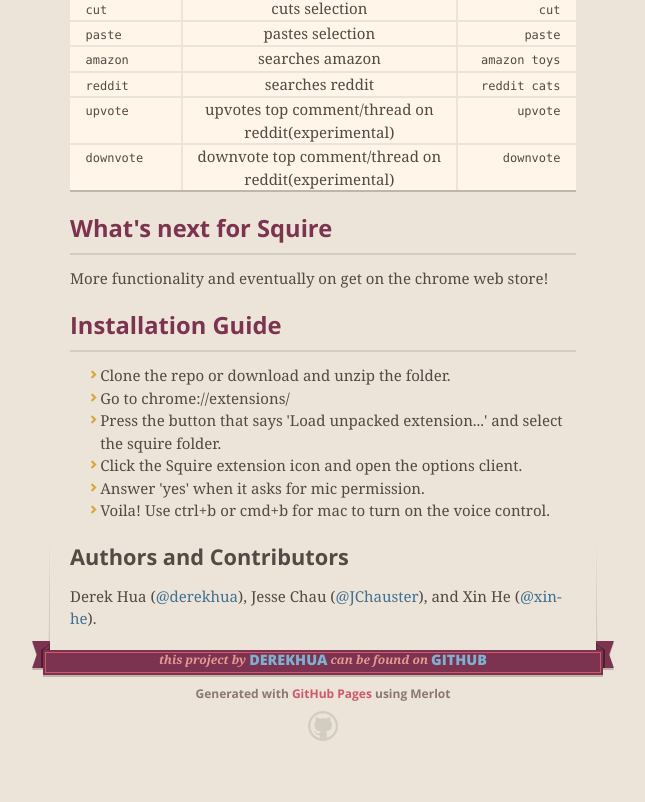
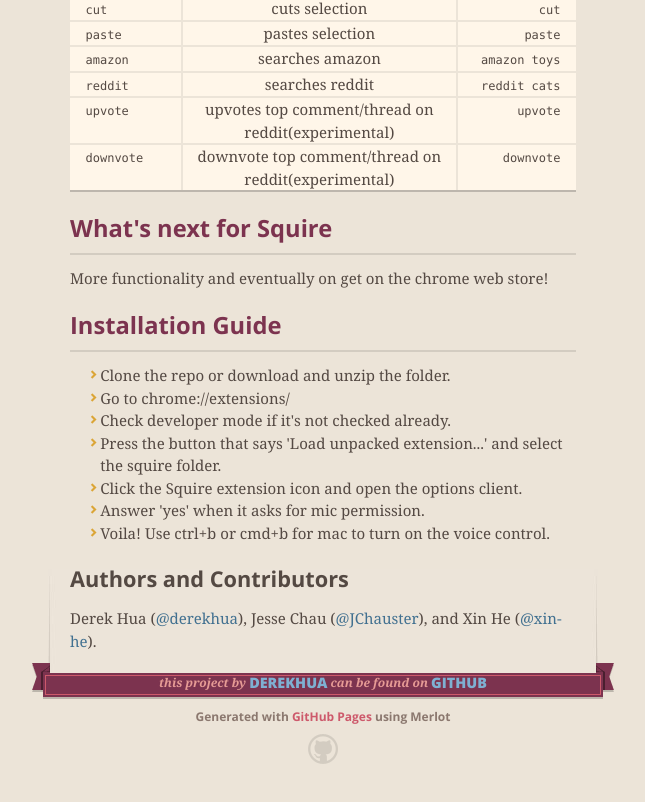
Before and after one commit to derekhua/squire, a plain HTML site: page index.html in a window 1280 px wide. Shown: the part 1641-2443 px from the top of the page, without its empty margins (317-962 px from the left). Before the commit the page ends 2422 px from the top, so only its background shows below. Drawn offline with nearby package versions, Linux system fonts and the light colour scheme.

```diff
--- a/index.html
+++ b/index.html
@@ -209,6 +209,7 @@
 <ul>
 <li>Clone the repo or download and unzip the folder.</li>
 <li>Go to chrome://extensions/</li>
+<li>Check developer mode if it's not checked already.</li>
 <li>Press the button that says 'Load unpacked extension...' and select the squire folder.</li>
 <li>Click the Squire extension icon and open the options client.</li>
 <li>Answer 'yes' when it asks for mic permission.</li>
```
Also changed, not shown: params.json (+1 -1 lines).
